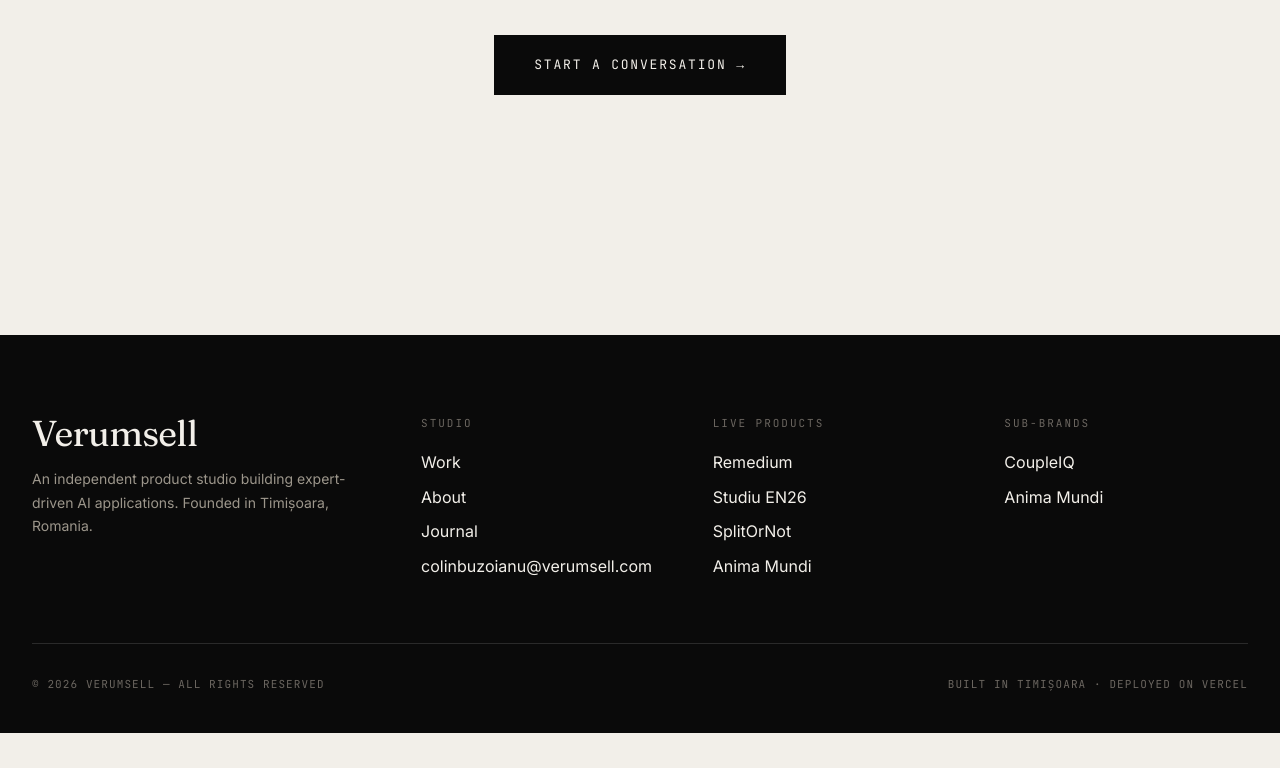
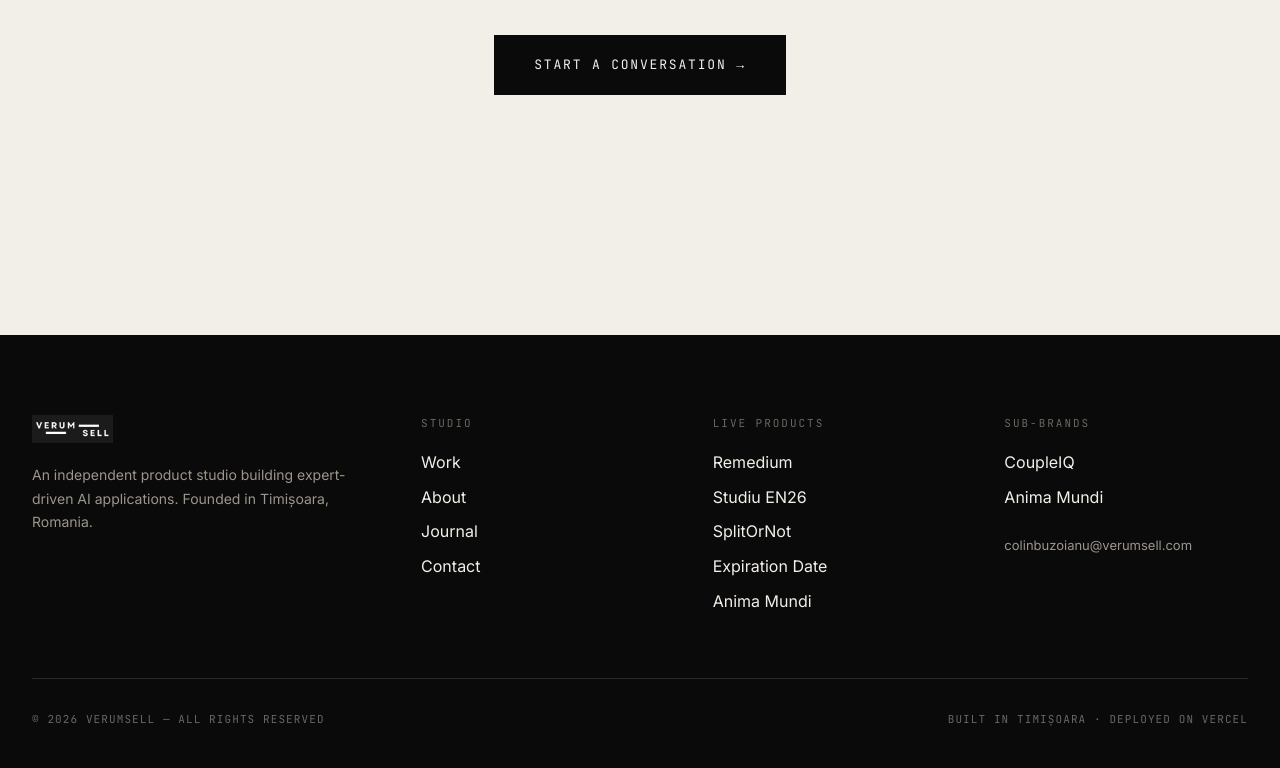
Before and after one commit to colinbuzoianu-arch/verumsell, a Next.js app: page / in a window 1280 px wide. Shown: the part 4591-5359 px from the top of the page. Before the commit the page ends 5324 px from the top, so only its background shows below. Built offline with nearby package versions, Linux system fonts and the light colour scheme.

Commit message:
Update Footer.tsx

```diff
--- a/components/Footer.tsx
+++ b/components/Footer.tsx
@@ -23,9 +23,18 @@
           }}
         >
           <div>
-            <div className="display" style={{ fontSize: 36, lineHeight: 1, marginBottom: 16 }}>
-              Verumsell
-            </div>
+            {/* Logo in footer — inverted to show on dark background */}
+            <img
+              src="/brand/verumsell-flat.png"
+              alt="Verumsell"
+              style={{
+                height: 28,
+                width: "auto",
+                display: "block",
+                marginBottom: 20,
+                filter: "invert(1)",
+              }}
+            />
             <p style={{ color: "#9C968B", fontSize: 14, lineHeight: 1.7, maxWidth: 320 }}>
               An independent product studio building expert-driven AI applications. Founded in
               Timișoara, Romania.
@@ -36,19 +45,23 @@
             <Link href="/work">Work</Link>
             <Link href="/about">About</Link>
             <Link href="/journal">Journal</Link>
-            <a href="mailto:colinbuzoianu@verumsell.com">colinbuzoianu@verumsell.com</a>
+            <Link href="/contact">Contact</Link>
           </FooterCol>
 
           <FooterCol title="Live products">
-            <a href="#" target="_blank" rel="noreferrer">Remedium</a>
-            <a href="#" target="_blank" rel="noreferrer">Studiu EN26</a>
-            <a href="#" target="_blank" rel="noreferrer">SplitOrNot</a>
-            <a href="#" target="_blank" rel="noreferrer">Anima Mundi</a>
+            <a href="https://vivo-lilac.vercel.app" target="_blank" rel="noreferrer">Remedium</a>
+            <a href="https://examen-capacitate-ari.vercel.app" target="_blank" rel="noreferrer">Studiu EN26</a>
+            <a href="https://splitornot.com" target="_blank" rel="noreferrer">SplitOrNot</a>
+            <a href="https://getexpirationdate.com" target="_blank" rel="noreferrer">Expiration Date</a>
+            <a href="https://project-qdb1y.vercel.app" target="_blank" rel="noreferrer">Anima Mundi</a>
           </FooterCol>
 
           <FooterCol title="Sub-brands">
             <Link href="/work/coupleiq">CoupleIQ</Link>
             <Link href="/work/anima-mundi">Anima Mundi</Link>
+            <a href="mailto:colinbuzoianu@verumsell.com" style={{ marginTop: 16, display: "block", color: "#9C968B", fontSize: 13 }}>
+              colinbuzoianu@verumsell.com
+            </a>
           </FooterCol>
         </div>
 
```
